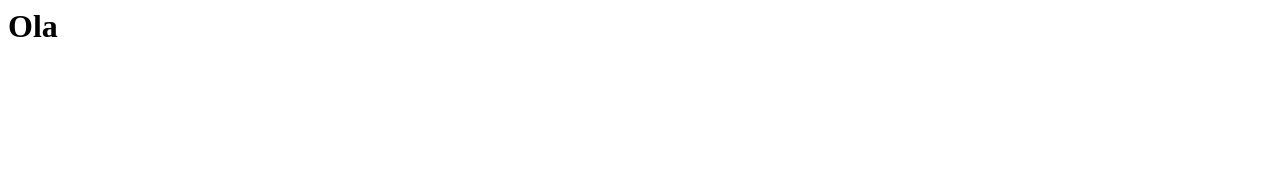
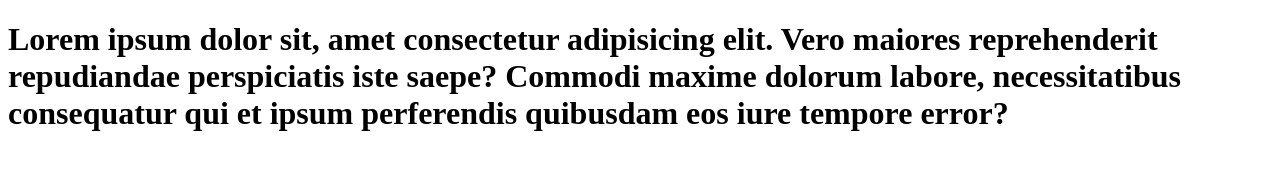
Before and after one commit to IanSoares09/WS_JS, a plain HTML site: page index.html in a window 1280 px wide. Drawn offline with Linux system fonts and the light colour scheme.

Commit message:
Update index.html

```diff
--- a/index.html
+++ b/index.html
@@ -1 +1,17 @@
-<h1>Ola</h1>
+<!DOCTYPE html>
+<html lang="en">
+    <head>
+        <meta charset="UTF-8">
+        <meta name="viewport" content="width=device-width, initial-scale=1.0">
+        <title>A minha webpage</title>
+    </head>
+    <body>
+        <header>
+            <h1>
+                <section>
+                    Lorem ipsum dolor sit, amet consectetur adipisicing elit. Vero maiores reprehenderit repudiandae perspiciatis iste saepe? Commodi maxime dolorum labore, necessitatibus consequatur qui et ipsum perferendis quibusdam eos iure tempore error?
+                </section>
+            </h1>
+        </header>
+    </body>
+</html>
```
